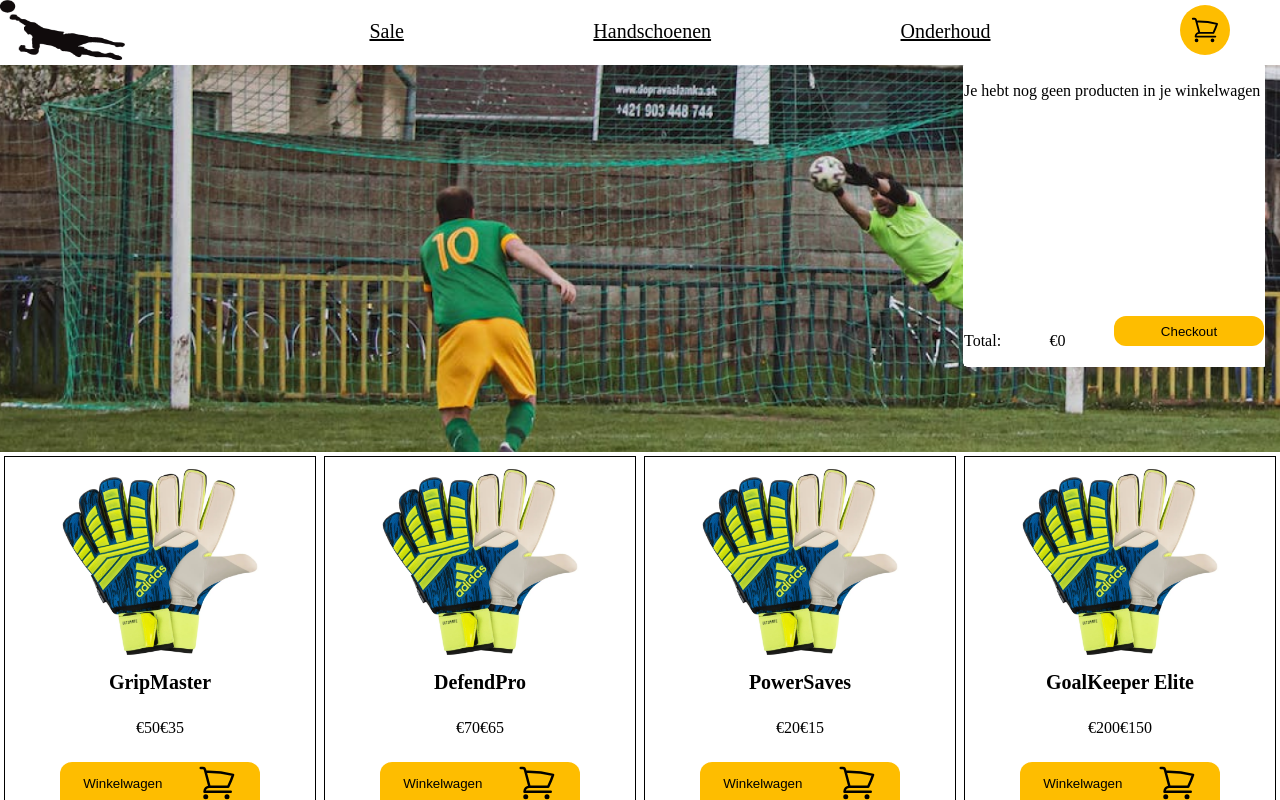
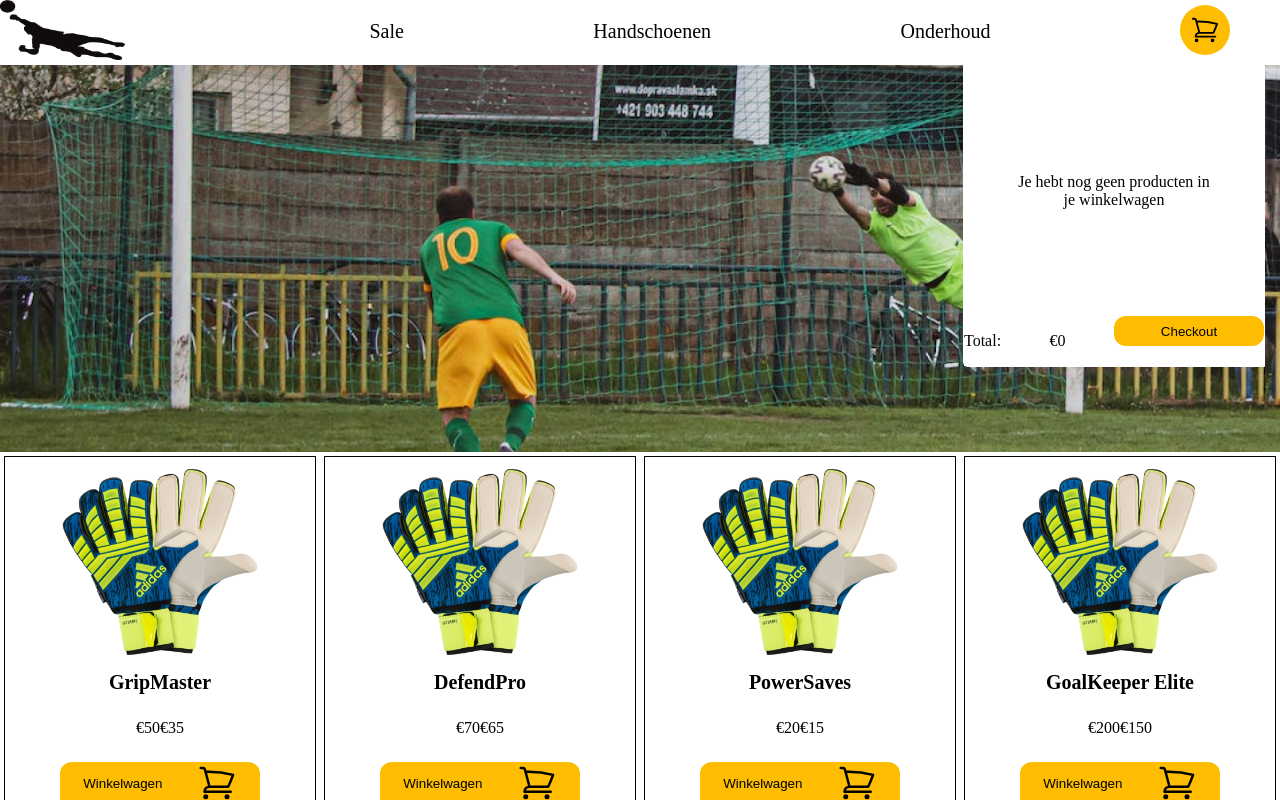
Before and after one commit to MUX-ON-WINDOWS/KeeperWebshop.Vue, a Vue app: page / in a window 1280 px wide. Both pictures are taken after a click on the link 1229 px from the left and 27 px from the top of the page. Shown: the top 800 px of the page. Built offline with nearby package versions, Linux system fonts and the light colour scheme.

Commit message:
Fixed total amount number.

```diff
--- a/src/assets/navbar.css
+++ b/src/assets/navbar.css
@@ -48,6 +48,7 @@ nav {
 
 a,
 .green {
+    text-decoration: none;
     color: black;
     font-size: 20px;
     transition: 0.4s;
@@ -107,6 +108,17 @@ a,
     scroll-behavior: smooth;
 }
 
+.shopping_empty {
+    display: flex;
+    justify-content: center;
+    align-items: center;
+    height: 250px;
+    width: 200px;
+    margin-left: auto;
+    margin-right: auto;
+    text-align: center;
+}
+
 @media (max-height: 250px) {
     .shoppingcart_box li {
         max-height: 250px;
--- a/src/components/NavBar.vue
+++ b/src/components/NavBar.vue
@@ -21,7 +21,7 @@ import { RouterLink } from 'vue-router'
       </a>
       <div v-if="shoppingcart_box" class="shoppingcart_box">
         <div class="container_li">
-          <div v-if="!shoppingCart.length">
+          <div class="shopping_empty" v-if="!shoppingCart.length">
             <p>Je hebt nog geen producten in je winkelwagen</p>
           </div>
           <li v-for="shoppingcart in shoppingCart" :key="shoppingcart.id">
@@ -30,7 +30,7 @@ import { RouterLink } from 'vue-router'
                 <div v-if="!shoppingcart.length" class="container_product_info">
                   <img :src="shoppingcart.img" alt="keeperData">
                   <p>{{ shoppingcart.name }}</p>
-                  <p>€{{ shoppingcart.new_price }}</p>
+                  <p>{{ shoppingcart.new_price }}</p>
                 </div>
               </div>
             </div>
@@ -57,22 +57,35 @@ export default {
   computed: {
     shoppingCart() {
       console.log(this.$store.state.shoppingcart);
-      // console.log(this.shoppingCart.new_price);
-
       return this.$store.state.shoppingcart;
     }
   },
   methods: {
     openCart() {
-      this.shoppingcart_box = !this.shoppingcart_box;
-      if (this.shoppingCart.length == 0) {
-        this.price = 0;
+        this.shoppingcart_box = !this.shoppingcart_box;
+        if (this.shoppingCart.length === 0) {
+          this.price = 0;
+        } else {
+          var total = 0; // Initialize total to 0
+          this.shoppingCart.forEach((shoppingcart) => {
+            function extractNumbers(str) {
+              var cleanStr = str.replace(/€/g, '');
+              var numbers = cleanStr.match(/\d+(\.\d+)?/g);
+              var numericValues = numbers.map(function(num) {
+                return parseFloat(num);
+              });
+              return numericValues;
+            }
+            var inputString = shoppingcart.new_price;
+            var result = extractNumbers(inputString);
+            result.forEach((num) => {
+              total += num;
+            });
+            console.log(total);
+          });
+          this.price = total;
+        }
       }
-      this.shoppingCart.forEach((shoppingcart) => {
-        this.price += shoppingcart.new_price;
-        console.log(this.price);
-      });
     }
   }
-}
 </script>
```
